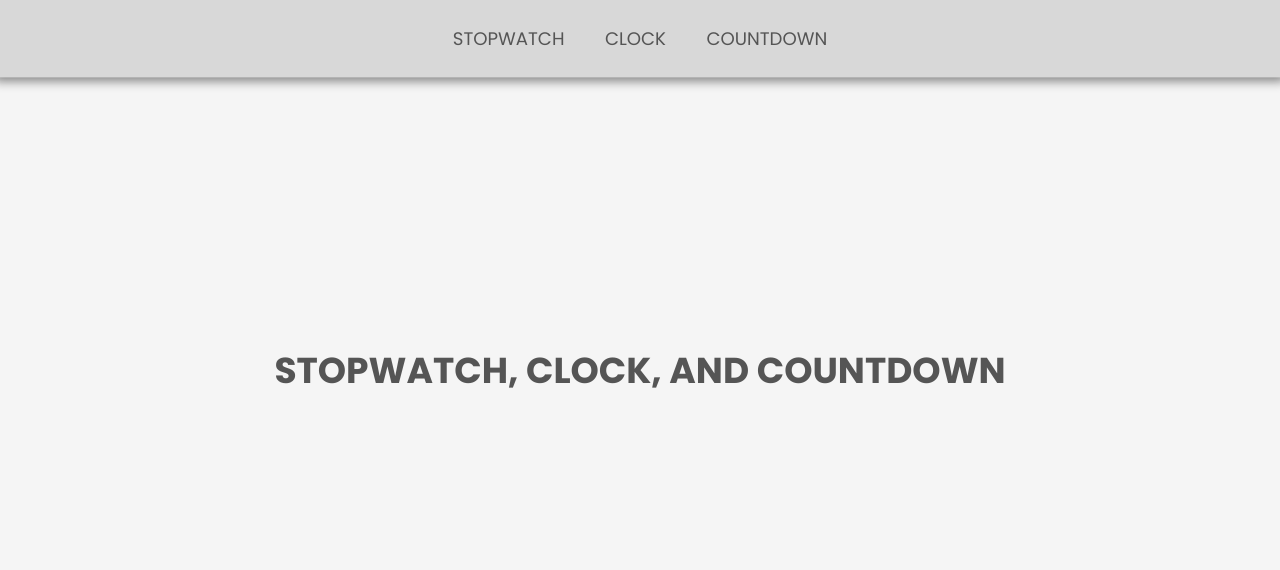
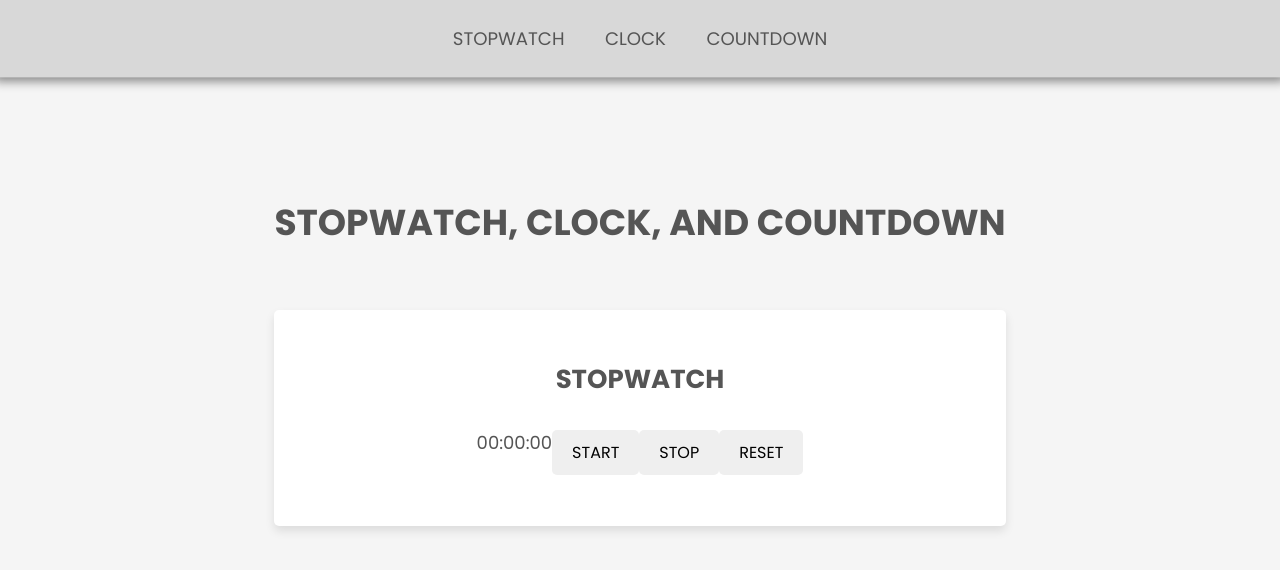
Before and after one commit to jakecernet/Clock, a plain HTML site: page index.html in a window 1280 px wide. Both pictures are taken after a click on the item "STOPWATCH". Drawn offline with Linux system fonts and the light colour scheme.

Commit message:
stopwatch kinda working

```diff
--- a/index.html
+++ b/index.html
@@ -13,7 +13,7 @@
 <body>
     <nav>
         <ul>
-            <li onclick="countdownDisplay()"><a>Stopwatch</a></li>
+            <li onclick="stopwatchDisplay()"><a>Stopwatch</a></li>
             <li onclick="clockDisplay()"><a>Clock</a></li>
             <li onclick="countdownDisplay()"><a>Countdown</a></li>
         </ul>
@@ -26,9 +26,11 @@
             <h2>Stopwatch</h2>
             <div>
                 <span id="stopwatch-display">00:00:00</span>
-                <button id="start-btn">Start</button>
-                <button id="stop-btn">Stop</button>
-                <button id="reset-btn">Reset</button>
+                <div class="buttons">
+                    <button id="start-btn" onclick="startStopwatch()">Start</button>
+                    <button id="stop-btn">Stop</button>
+                    <button id="reset-btn" onclick="resetStopwatch()">Reset</button>
+                </div>
             </div>
         </section>
 
--- a/script.js
+++ b/script.js
@@ -5,13 +5,31 @@ var countdown = document.getElementById("countdown")
 function clockDisplay() {
     if (clock.style.display == "none") {
         clock.style.display = "block";
-        console.log("clockDisplay");
     } else {
         clock.style.display = "none";
-        console.log("clockDisplay-none");
     }
     stopwatch.style.display = "none";
     countdown.style.display = "none";
+}
+
+function stopwatchDisplay() {
+    if (stopwatch.style.display == "none") {
+        stopwatch.style.display = "block";
+    } else {
+        stopwatch.style.display = "none";
+    }
+    clock.style.display = "none";
+    countdown.style.display = "none";
+}
+
+function countdownDisplay() {
+    if (countdown.style.display == "none") {
+        countdown.style.display = "block";
+    } else {
+        countdown.style.display = "none";
+    }
+    clock.style.display = "none";
+    stopwatch.style.display = "none";
 }
 
 function clockDisplayInfinite() {
@@ -20,36 +38,48 @@ function clockDisplayInfinite() {
     var minutes = date.getMinutes();
     var seconds = date.getSeconds();
     var time = hours + " : " + minutes + " : " + seconds;
-    document.getElementById("clock").innerHTML = time;
-    setTimeout(clockDisplay, 1000);
+    document.getElementById("clock-display").innerHTML = time;
+    setTimeout(clockDisplayInfinite, 1000);
 }
 
-function stopwatchDisplayInfinite() {
-    var date = new Date();
-    var hours = date.getHours();
-    var minutes = date.getMinutes();
-    var seconds = date.getSeconds();
-    var time = hours + " : " + minutes + " : " + seconds;
-    document.getElementById("stopwatch").innerHTML = time;
-    setTimeout(stopwatchDisplay, 1000);
-    clock.style.display = "none";
-    stopwatch.style.display = "block";
-    countdown.style.display = "none";
+function startStopwatch() {
+    var time = 0;
+    var interval = setInterval(function() {
+        time++;
+        var hours = Math.floor(time / 10 / 60 / 60);
+        var minutes = Math.floor(time / 10 / 60);
+        var seconds = Math.floor(time / 10 % 60);
+        var tenths = time % 10;
+        if (hours < 10) {
+            hours = "0" + hours;
+        }
+        if (minutes < 10) {
+            minutes = "" + minutes;
+        }
+        if (seconds < 10) {
+            seconds = "0" + seconds;
+        }
+        document.getElementById("stopwatch-display").innerHTML = hours + " : " + minutes + " : " + seconds + " : " + tenths;
+    }
+    , 100);
+    document.getElementById("start-btn").onclick = function() {
+        clearInterval(interval);
+    }
+    document.getElementById("stop-btn").onclick = function() {
+        clearInterval(interval);
+    }
+    document.getElementById("reset-btn").onclick = function() {
+        clearInterval(interval);
+        resetStopwatch();
+    }
 }
 
-function countdownDisplayInfinite() {
-    var date = new Date();
-    var hours = date.getHours();
-    var minutes = date.getMinutes();
-    var seconds = date.getSeconds();
-    var time = hours + " : " + minutes + " : " + seconds;
-    document.getElementById("countdown").innerHTML = time;
-    setTimeout(countdownDisplay, 1000);
-    clock.style.display = "none";
-    stopwatch.style.display = "none";
-    countdown.style.display = "block";
+function resetStopwatch() {
+    document.getElementById("stopwatch-display").innerHTML = "00 : 00 : 00 : 0";
 }
 
 clock.style.display = "none";
 stopwatch.style.display = "none";
 countdown.style.display = "none";
+
+clockDisplayInfinite();
--- a/style.css
+++ b/style.css
@@ -21,6 +21,7 @@ body h1 {
     text-transform: uppercase;
     text-align: center;
     margin-bottom: 60px;
+    margin-top: -80px;
 }
 
 nav {
@@ -91,6 +92,14 @@ nav ul li a:hover::after {
     transform-origin: bottom left;
 }
 
+nav ul li a:hover{
+    text-shadow: 0 0 5px #000000;
+}
+
+nav ul li a.active {
+    color: #fff;
+}
+
 section {
     position: relative;
     width: 100%;
@@ -107,11 +116,44 @@ section h2 {
     color: #555;
     text-transform: uppercase;
     margin-bottom: 30px;
+    text-align: center;
 }
 
 section div {
     display: flex;
-    justify-content: space-between;
+    justify-content: center;
     align-items: center;
+}
+
+section div span {
+    font-size: 18px;
+    font-weight: 500;
+    color: #555;
+    text-transform: uppercase;
     margin-bottom: 20px;
 }
+
+section div .buttons {
+    display: flex;
+    justify-content: center;
+    align-items: center;
+}
+
+section div .buttons button {
+    padding: 10px 20px;
+    font-size: 16px;
+    font-weight: 500;
+    color: #000000;
+    text-transform: uppercase;
+    border: none;
+    outline: none;
+    border-radius: 5px;
+    cursor: pointer;
+    transition: 0.3s;
+}
+
+section div .buttons button:hover {
+    background-color: rgb(216, 216, 216);
+    box-shadow: 0 5px 10px rgba(0, 0, 0, 0.479);
+    scale: 1.01;
+}
```
